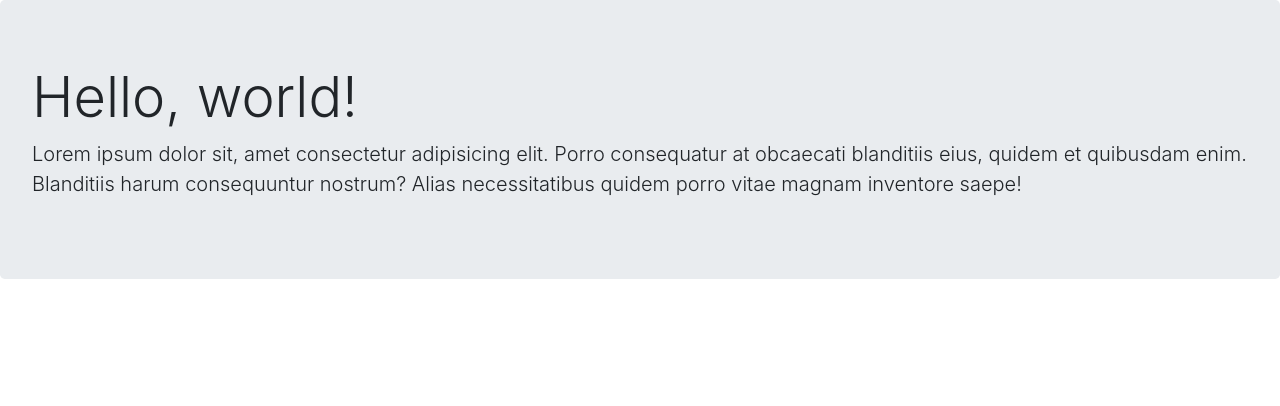
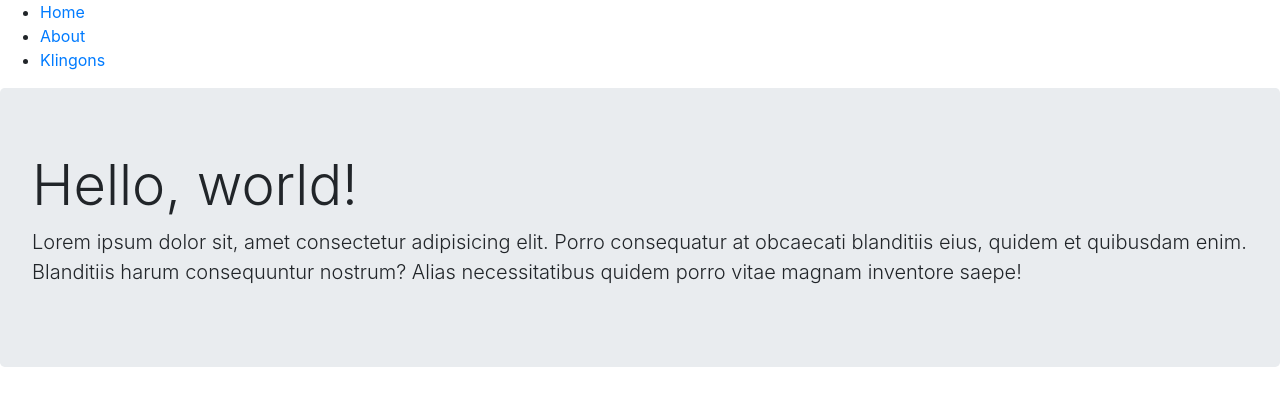
Before and after one commit to median-man/reactsandbox, a React (Create React App) app: page / in a window 1280 px wide. Shown: the top 406 px of the page. Built offline with nearby package versions, Linux system fonts and the light colour scheme.

Commit message:
Initial navigation components

```diff
--- a/src/App.js
+++ b/src/App.js
@@ -2,10 +2,16 @@ import React from 'react'
 import { BrowserRouter as Router, Route, Link } from 'react-router-dom'
 
 import { About, Home, Klingons } from './pages'
+import { Navbar, Nav } from './components/Navbar'
 
 function App() {
   return (
     <Router>
+      <Navbar>
+        <Nav to="/">Home</Nav>
+        <Nav to="/about">About</Nav>
+        <Nav to="/klingons">Klingons</Nav>
+      </Navbar>
       <Route exact path="/" component={Home} />
       <Route exact path="/about" component={About} />
       <Route exact path="/klingons" component={Klingons} />
--- /dev/null
+++ b/src/components/Navbar.js
@@ -0,0 +1,18 @@
+import React from 'react'
+import { Link } from 'react-router-dom'
+
+export function Nav(props) {
+  return (
+    <li>
+      <Link {...props} />
+    </li>
+  )
+}
+
+export function Navbar(props) {
+  return (
+    <nav>
+      <ul>{props.children}</ul>
+    </nav>
+  )
+}
```
